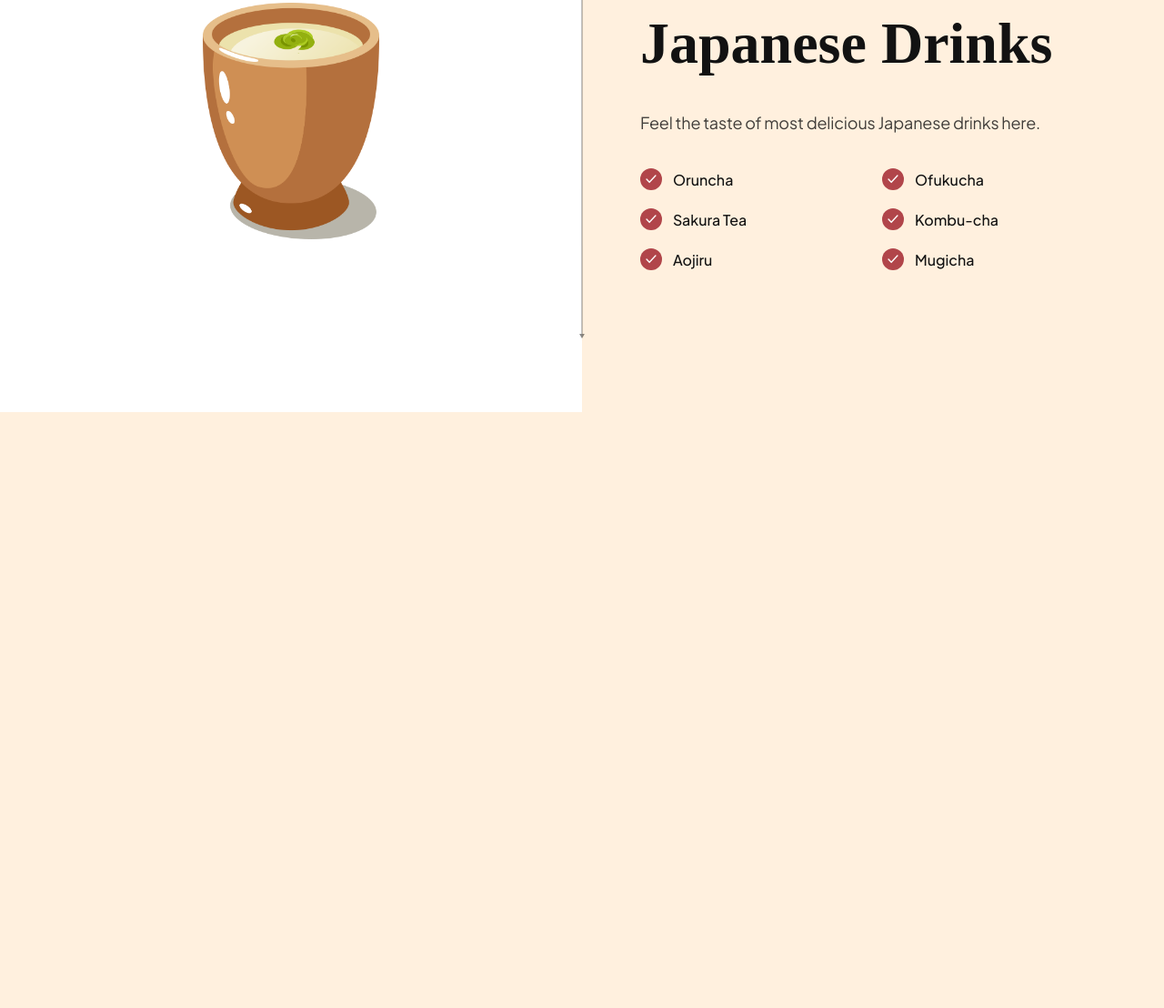
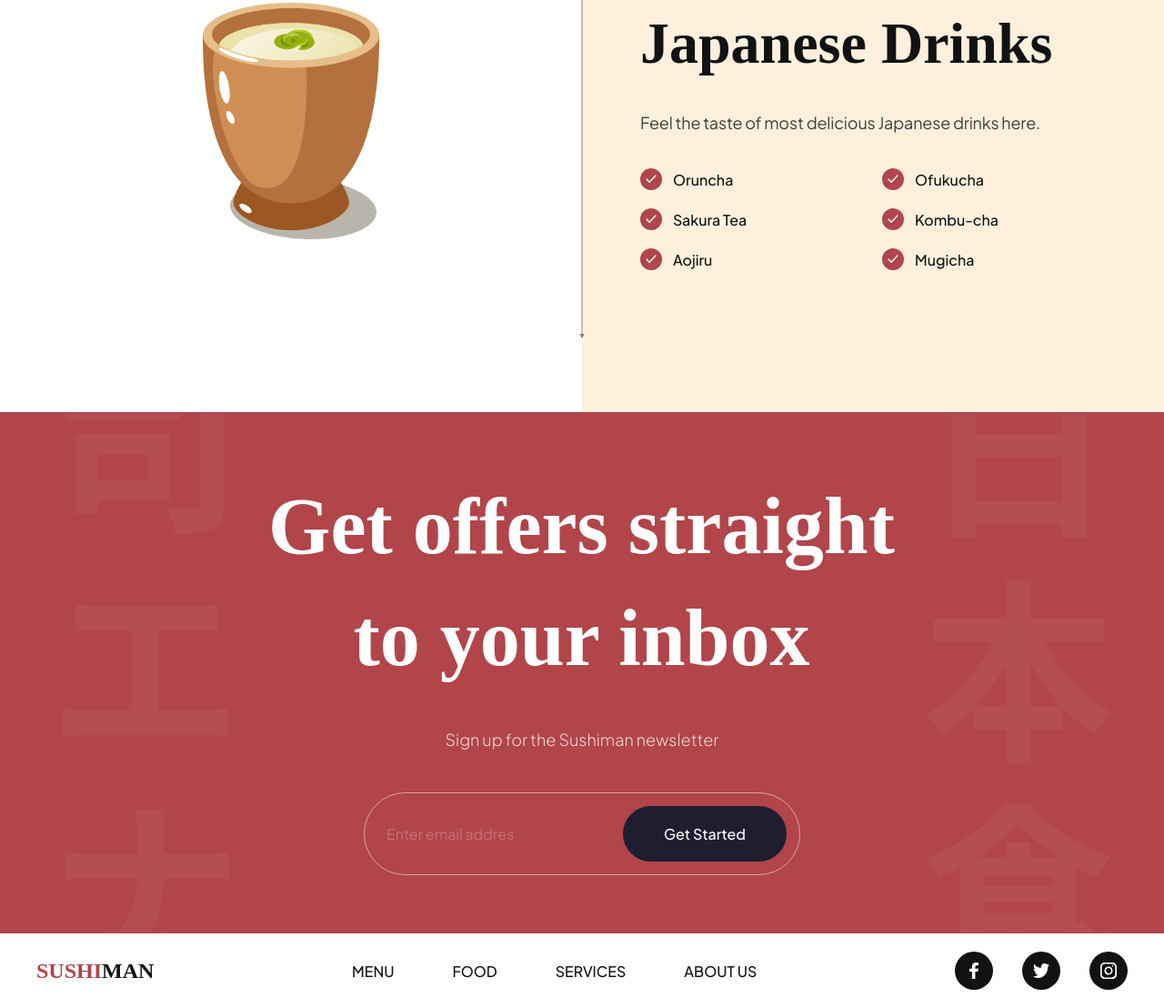
Before and after one commit to Rizqy-617/Sushiman_Landing-Page, a website built with Vite: page index.html in a window 1280 px wide. Shown: the part 3241-4349 px from the top of the page at 91% size. Before the commit the page ends 3694 px from the top, so only its background shows below. Built offline with nearby package versions, Linux system fonts and the light colour scheme.

Commit message:
Finish Subscribe & Footer

```diff
--- a/css/sections/footer.css
+++ b/css/sections/footer.css
@@ -0,0 +1,62 @@
+.footer {
+  width: 100%;
+  padding: 20px 40px;
+  background: var(--color-white);
+
+  flex-wrap: wrap;
+  gap: 20px;
+
+  overflow: hidden;
+}
+
+.footer__logo {
+  font-size: 24px;
+  font-weight: bold;
+  font-family: var(--playfair-display);
+  text-transform: uppercase;
+  color: var(--secondary-color);
+
+  cursor: pointer;
+}
+
+.footer__logo span {
+  color: var(--primary-color)
+}
+
+.footer ul {
+  list-style: none;
+
+  display: flex;
+  flex-wrap: wrap;
+  flex-direction: row;
+  gap: 64px;
+}
+
+.footer ul:last-child {
+  gap: 32px;
+}
+
+.footer__nav li {
+  font-size: 16px;
+  font-weight: 500;
+  font-family: var(--plus-jakarta-sans);
+  text-transform: uppercase;
+  color: var(--secondary-color);
+
+  cursor: pointer;
+}
+
+.footer__social li {
+  width: 42px;
+  height: 42px;
+
+  background-color: var(--secondary-color);
+  border-radius: 100%;
+}
+
+.footer__social li img {
+  width: 45%;
+  height: 45%;
+
+  object-fit: contain;
+}
--- a/css/sections/subscribe.css
+++ b/css/sections/subscribe.css
@@ -0,0 +1,85 @@
+.subscription {
+  padding: 64px;
+
+  background-color: var(--primary-color);
+  background-image: url("../../assets/subscribe_bg.png");
+  background-position: center;
+  background-repeat: no-repeat;
+  background-size: contain;
+
+  flex-direction: column;
+  overflow: hidden;
+}
+
+.subscription h2 {
+  font-size: 88px;
+  font-family: var(--playfair-display);
+  font-weight: 600;
+  line-height: 123px;
+
+  color: #fff;
+  text-align: center;
+}
+
+.subscription p {
+  font-size: 18px;
+  font-family: var(--plus-jakarta-sans);
+  font-weight: 300;
+  line-height: 36px;
+
+  margin-top: 32px;
+
+  color: rgba(255, 255, 255, 0.8);
+}
+
+.subscription__form {
+  min-width: 480px;
+  margin-top: 40px;
+
+  padding: 14px 14px 14px 24px;
+
+  display: flex;
+  gap: 10px;
+
+  border: 1px solid rgba(255, 255, 255, 0.5);
+  border-radius: 46px;
+}
+
+.subscription__form input {
+  flex: 1;
+
+  font-size: 16px;
+  font-weight: 400px;
+  font-family: var(--plus-jakarta-sans);
+
+  color: #fff;
+  opacity: 0.5;
+
+  background: transparent;
+  border: none;
+  outline: none;
+}
+
+.subscription__form input::placeholder {
+  color: #fff;
+  opacity: 0.5;
+}
+
+.subscription__form button {
+  padding: 20px;
+
+  min-width: 180px;
+
+  font-size: 16px;
+  font-weight: 500;
+  font-family: var(--plus-jakarta-sans);
+  color: #fff;
+  text-align: center;
+
+  background: var(--black-400);
+  border-radius: 46px;
+  border: none;
+  outline: none;
+
+  cursor: pointer;
+}
--- a/index.html
+++ b/index.html
@@ -299,7 +299,46 @@
     <!-- END: trending drinks -->
   </section>
 
+  <section class="subscription flex-center" id="services">
+    <h2 data-aos="flip-down">Get offers straight <br /> to your inbox</h2>
+    <p data-aos="fade-up">Sign up for the Sushiman newsletter</p>
 
+    <div class="subscription__form" data-aos="fade-up">
+      <input type="text" placeholder="Enter email addres">
+      <button>Get Started</button>
+    </div>
+  </section>
+
+  <footer class="footer flex-between">
+    <h3 class="footer__logo"><span>Sushi</span>man</h3>
+
+    <ul class="footer__nav">
+      <li>
+        <a href="#menu">Menu</a>
+      </li>
+      <li>
+        <a href="#food">Food</a>
+      </li>
+      <li>
+        <a href="#services">Services</a>
+      </li>
+      <li>
+        <a href="#about-us">About us</a>
+      </li>
+    </ul>
+
+    <ul class="footer__social">
+      <li class="flex-center">
+        <img src="assets/facebook.svg" alt="facebook" />
+      </li>
+      <li class="flex-center">
+        <img src="assets/twitter.svg" alt="twitter" />
+      </li>
+      <li class="flex-center">
+        <img src="assets/instagram.svg" alt="instagram" />
+      </li>
+    </ul>
+  </footer>
 
   <script src="js/script.js" type="module"></script>
 </body>
```
